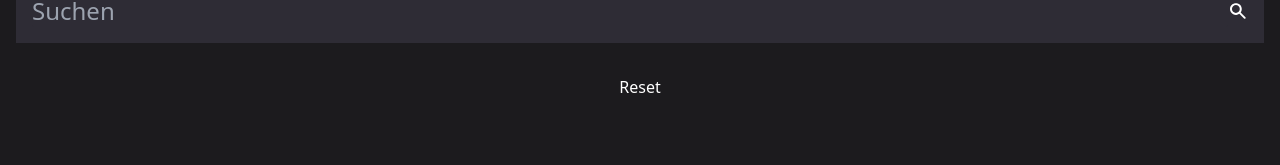
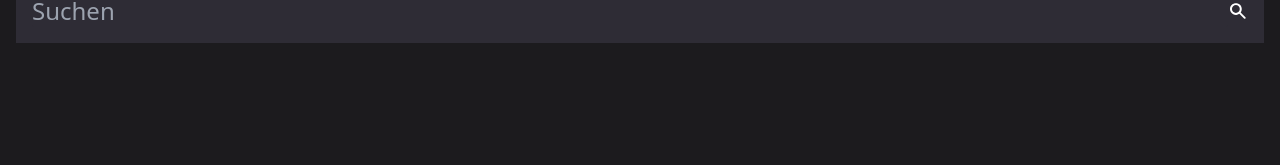
Before and after one commit to Tylopilus/bellyflop, a Next.js app: page / in a window 1280 px wide. Shown: the part 141-306 px from the top of the page. Built offline with nearby package versions, Linux system fonts and the light colour scheme.

Commit message:
search is done

```diff
--- a/src/app/SearchBar.tsx
+++ b/src/app/SearchBar.tsx
@@ -4,7 +4,6 @@ import { useStore, useLocalStorage } from '@/store';
 
 export function SearchBar() {
   const setFilter = useLocalStorage((state) => state.setFilter);
-  const setSearch = useLocalStorage((state) => state.setSearch);
   return (
     <>
       <input
@@ -13,7 +12,6 @@ export function SearchBar() {
         className="bg-theme-medium rounded-sm w-full text-2xl placholder-[#5A5A5A] text-white focus:outline-none focus-within:ring-2 focus-within:ring-theme-light focus-within:ring-opacity-50"
         onChange={(e) => {
           setFilter(e.target.value);
-          // setSearch(e.target.value);
         }}
       />
       <svg
--- a/src/app/ViewStores.tsx
+++ b/src/app/ViewStores.tsx
@@ -44,16 +44,6 @@ export default function ViewStores() {
           <Coupons store={store} />
         </div>
       ))}
-      <button
-        onClick={() => {
-          useLocalStorage.getState().addStore({
-            name: 'test',
-            iconUrl: 'https://www.google.com',
-            website: 'https://www.google.com',
-          });
-        }}>
-        Reset
-      </button>
     </div>
   );
 }
@@ -95,7 +85,7 @@ export function Coupon({ coupon, store }: { coupon: Coupon; store: Store }) {
           <button
             className="bg-alert text-white rounded-md max-w-fit px-4 py-2 my-4"
             onClick={() => {
-              deleteCoupon(coupon, store);
+              deleteCoupon(coupon);
             }}>
             Loeschen
           </button>
--- a/src/app/stores/[store]/page.tsx
+++ b/src/app/stores/[store]/page.tsx
@@ -17,6 +17,11 @@ export default function AddCoupon({
     state.stores.find((store) => store.name === storeParam)
   );
 
+  if (!store || !storeParam) {
+    // router.push('/');
+    return null;
+  }
+
   const addCoupon = async (
     e: React.MouseEvent<HTMLButtonElement, MouseEvent>
   ) => {
@@ -24,6 +29,7 @@ export default function AddCoupon({
     const inputElements = document.querySelectorAll('input');
     const data: Partial<Coupon> = {
       id,
+      store,
     };
     for (const input of inputElements) {
       data[input.name] = input.value;
--- a/src/store.ts
+++ b/src/store.ts
@@ -20,11 +20,13 @@ export type Store = {
 type ZustandState = {
   stores: Store[];
   coupons: Coupon[];
+  backupCoupons: Coupon[];
   addStore: (value: Store) => void;
   deleteStore: (value: Store) => void;
-  deleteCoupon: (coupon: Coupon, store: Store) => void;
+  deleteCoupon: (coupon: Coupon) => void;
   addCoupon: (coupon: Coupon) => void;
   getCoupons: (store: Store) => Coupon[];
+  setFilter: (searchString: string) => void;
 };
 
 const useLocalStorage = create<ZustandState>()(
@@ -32,6 +34,7 @@ const useLocalStorage = create<ZustandState>()(
     (set, get) => ({
       stores: [],
       coupons: [],
+      backupCoupons: [],
       addStore: (value) => {
         set((state) => {
           state.stores = [...state.stores, value];
@@ -47,21 +50,41 @@ const useLocalStorage = create<ZustandState>()(
           return { ...state };
         });
       },
-      deleteCoupon: (coupon, store) => {
+      deleteCoupon: (coupon) => {
         set((state) => {
-          return { ...state };
+          const coupons = state.coupons.filter((c) => c.id !== coupon.id);
+          return { ...state, coupons, backupCoupons: coupons };
         });
       },
       addCoupon: (coupon) => {
         set((state) => {
           const localCoupon = [...state.coupons, coupon];
-          return { ...state, coupons: localCoupon };
+          return { ...state, coupons: localCoupon, backupCoupons: localCoupon };
         });
       },
       getCoupons: (store) => {
         return get().coupons.filter(
           (coupon) => coupon.store.name === store.name
         );
+      },
+      setFilter(searchStr): void {
+        set((state): ZustandState => {
+          if (searchStr === '') {
+            return { ...state, coupons: [...state.backupCoupons] };
+          }
+
+          const coupons = state.backupCoupons.filter((coupon) => {
+            return (
+              coupon.store.name.toLowerCase().includes(searchStr) ||
+              coupon.description.toLowerCase().includes(searchStr) ||
+              coupon.code.toLowerCase().includes(searchStr) ||
+              coupon.type.toLowerCase().includes(searchStr) ||
+              coupon.discountValue.toLowerCase().includes(searchStr) ||
+              coupon.expiresAt.toLowerCase().includes(searchStr)
+            );
+          });
+          return { ...state, coupons: [...coupons] };
+        });
       },
     }),
     {
```
